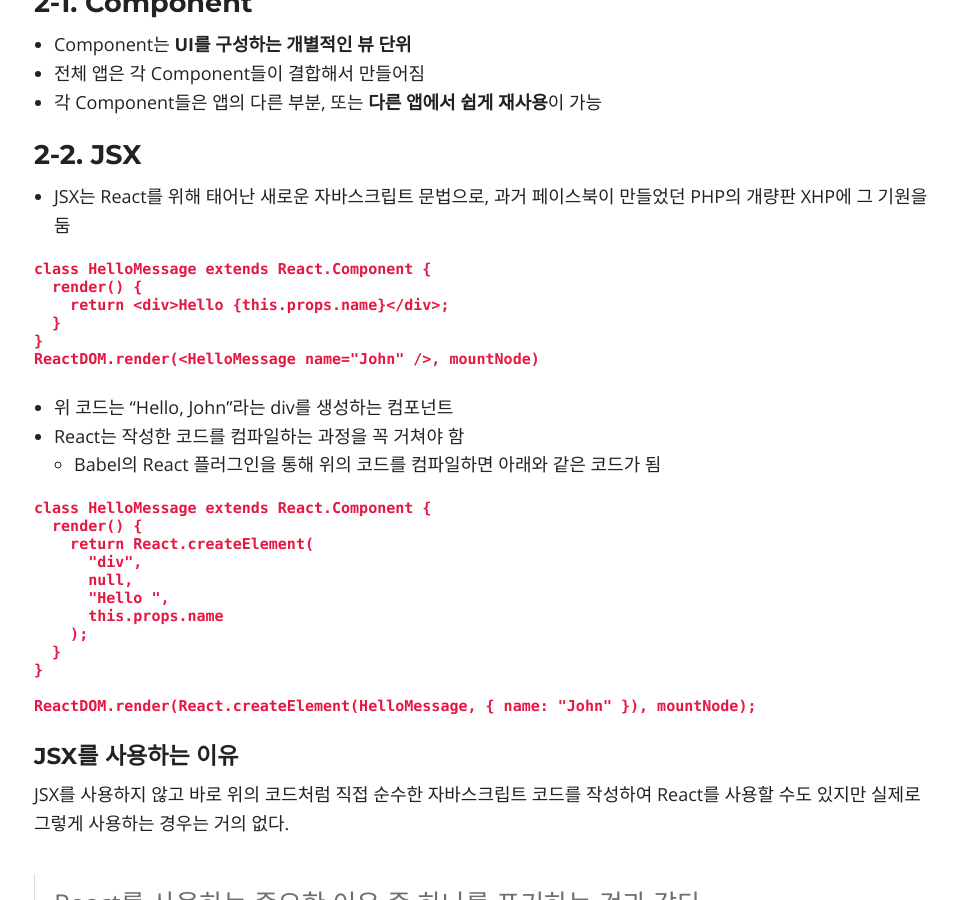
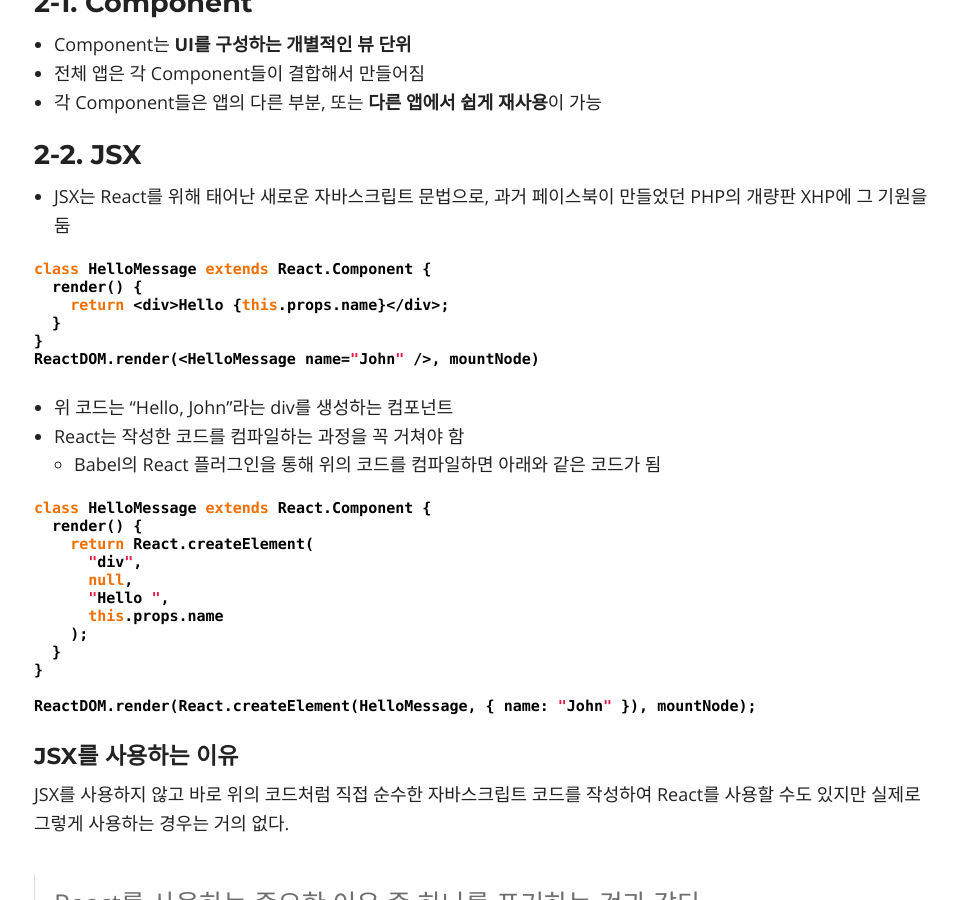
Before and after one commit to Seongmun-Hong/Seongmun-Hong.github.io, a Jekyll site: the page built from _posts/2019-05-08-React.md, in a window 1280 px wide and 900 px high, scrolled down 1179 px. Shown: the whole window, without its empty margins (156-1114 px from the left). Built offline with Jekyll 4.4.1, drawn with Linux system fonts in a browser that asks for light colours; nearby versions of some CDN libraries; library files that are not in the unit come from our copies; comment, search, counter and statistics services are not loaded; some of the changed text lies outside the part shown.

Commit message:
fix :  - code block JSX에서 javascript로 수정

````diff
--- a/_posts/2019-05-08-React.md
+++ b/_posts/2019-05-08-React.md
@@ -43,7 +43,7 @@ Backbone과 AngularJS를 위시한 SPA(Single Page Application)이 보다 구조
 
 - JSX는 React를 위해 태어난 새로운 자바스크립트 문법으로, 과거 페이스북이 만들었던 PHP의 개량판 XHP에 그 기원을 둠
 
-```JSX
+```javascript
 class HelloMessage extends React.Component {
   render() {
     return <div>Hello {this.props.name}</div>;
@@ -56,7 +56,7 @@ ReactDOM.render(<HelloMessage name="John" />, mountNode)
 - React는 작성한 코드를 컴파일하는 과정을 꼭 거쳐야 함
 	-  Babel의 React 플러그인을 통해 위의 코드를 컴파일하면 아래와 같은 코드가 됨
 
-```JSX
+```javascript
 class HelloMessage extends React.Component {
   render() {
     return React.createElement(
@@ -101,7 +101,7 @@ Jquery는 누구나 쉽게 DOM을 조작할 수 있도록 하는 아주 멋진
 
 #### DOM에 대한 새로운 접근
 
-```JSX
+```javascript
 class HelloMessage extends React.Component {
   render() {
      return (
````
